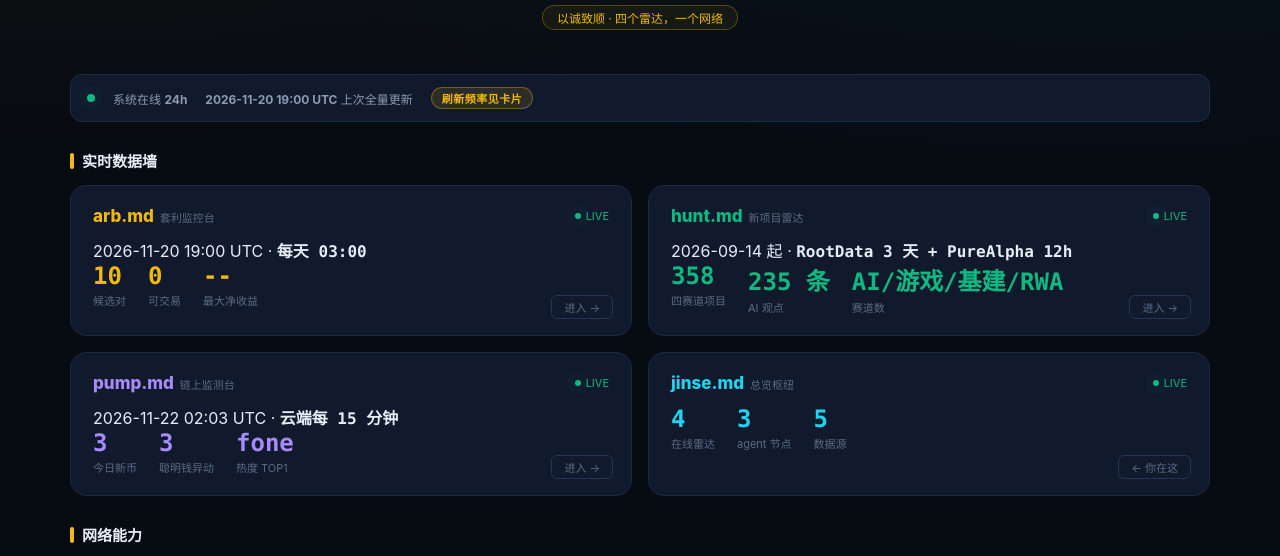
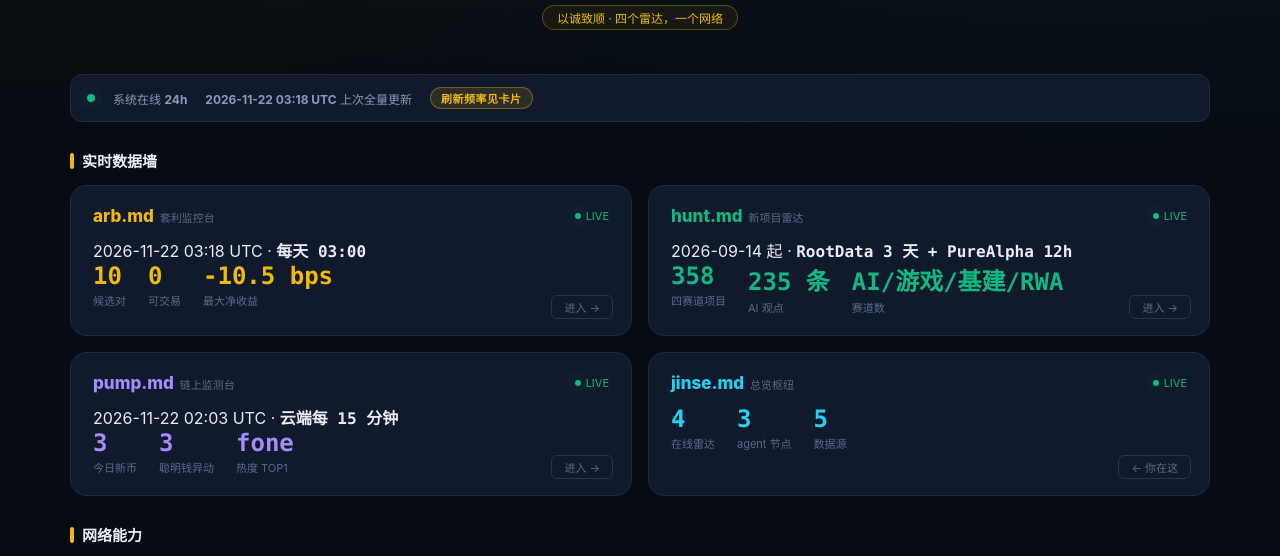
Before and after one commit to bigmiaoman-svg/bigmiaoman-svg.github.io, a plain HTML site: page index.html in a window 1280 px wide. Shown: the part 193-749 px from the top of the page. Drawn offline with Linux system fonts and the light colour scheme.

Commit message:
deploy jinse_built.html 2026-11-22 03:19 UTC

```diff
--- a/index.html
+++ b/index.html
@@ -190,7 +190,7 @@ function applyTheme(t){document.documentElement.setAttribute('data-theme',t);doc
 document.getElementById('themeBtn').onclick=()=>applyTheme(document.documentElement.getAttribute('data-theme')==='light'?'dark':'light');
 
 /* ===== 四站摘要（build_site.py 注入真实数据） ===== */
-const SUMMARY = {"arb": {"cand": 10, "ok": 0, "net": "--", "ts": "2026-11-20T19:00", "freq": "每天 03:00"}, "hunt": {"total": 358, "ai": 235, "tags": "AI/游戏/基建/RWA", "freq": "RootData 3 天 + PureAlpha 12h", "ts_rd": "2026-09-14", "ts_pa": "2026-11-22T03:18:03Z"}, "pump": {"new": 3, "move": 3, "hot": "fone", "freq": "云端每 15 分钟", "ts": "2026-11-22T02:03"}};
+const SUMMARY = {"arb": {"cand": 10, "ok": 0, "net": "-10.5 bps", "ts": "2026-11-22T03:18", "freq": "每天 03:00"}, "hunt": {"total": 358, "ai": 235, "tags": "AI/游戏/基建/RWA", "freq": "RootData 3 天 + PureAlpha 12h", "ts_rd": "2026-09-14", "ts_pa": "2026-11-22T03:18:03Z"}, "pump": {"new": 3, "move": 3, "hot": "fone", "freq": "云端每 15 分钟", "ts": "2026-11-22T02:03"}};
 document.getElementById('arbCand').textContent=SUMMARY.arb.cand;
 document.getElementById('arbOk').textContent=SUMMARY.arb.ok;
 document.getElementById('arbNet').textContent=SUMMARY.arb.net;
```
